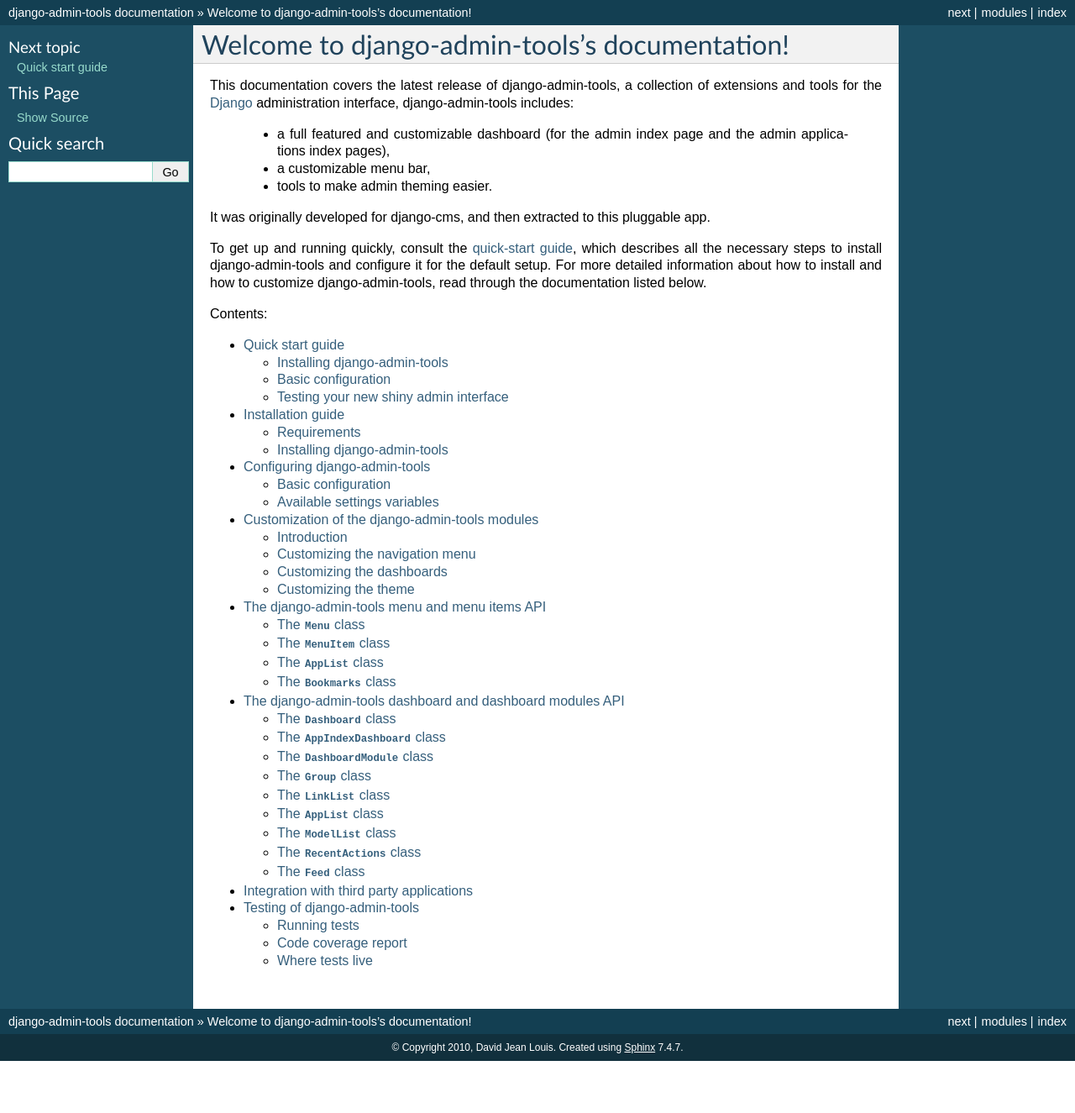
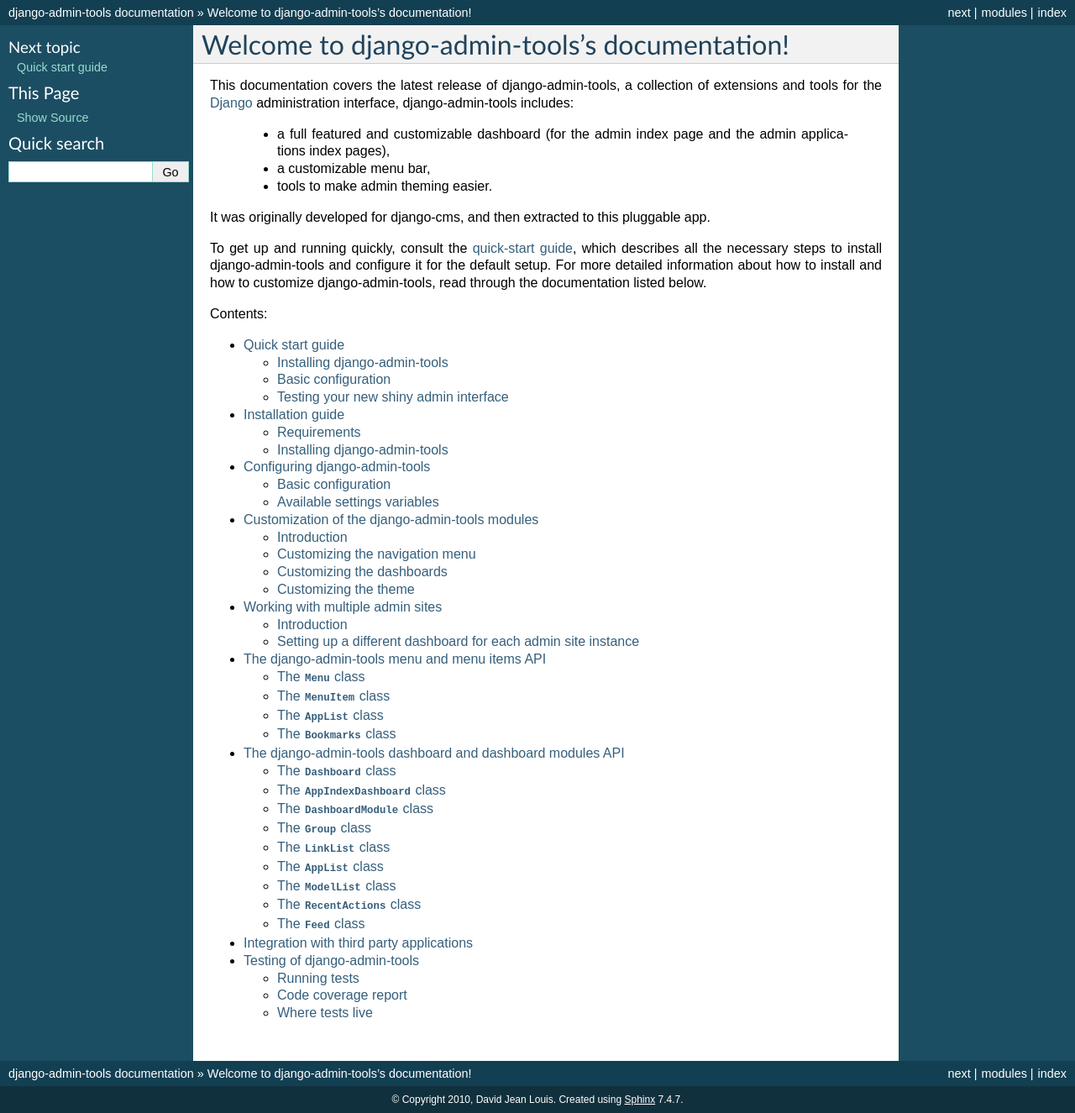
Before and after one commit to django-admin-tools/django-admin-tools, a Sphinx documentation site: the page built from docs/index.rst, in a window 1280 px wide. Shown: the whole page at 84% size. Built offline with Sphinx 7.4.7, drawn with Linux system fonts in a browser that asks for light colours; before the commit the page ends 1263 px from its top, so only the background shows below that; some of the changed lines change nothing that is shown.

Commit message:
Added docs for multiple admin site support

```diff
--- a/docs/index.rst
+++ b/docs/index.rst
@@ -34,6 +34,7 @@
    installation
    configuration
    customization
+   multiple_admin_sites
    menu
    dashboard
    integration
--- /dev/null
+++ b/docs/multiple_admin_sites.rst
@@ -0,0 +1,53 @@
+.. _multiple_admin_sites:
+
+Working with multiple admin sites
+=================================
+
+Introduction
+------------
+
+Django supports custom admin sites, and of course you can have as many
+admin sites as you want, django-admin-tools provides basic support for
+this, you can setup a custom dashboard for each admin site.
+
+.. note::
+    Multiple admin site support in django-admin-tools is, at the moment,
+    limited to dashboards. This means you cannot have different menus or
+    theming for each instance of admin sites. This will change in the near
+    near future though.
+
+
+Setting up a different dashboard for each admin site instance
+-------------------------------------------------------------
+
+In the following example we will assume that you have two admin site
+instances: the default django admin site and a custom admin site of your
+own. In your urls, you should have something like this::
+
+    from django.conf.urls.defaults import *
+    from django.contrib import admin
+    from yourproject.admin import admin_site
+
+    admin.autodiscover()
+
+    urlpatterns = patterns('',
+        (r'^admin/', include(admin.site.urls)),
+        (r'^myadmin/', include(admin_site.urls)),
+    )
+
+Now to configure your dashboards, you could do::
+
+    python manage.py customdashboard django_admin_dashboard.py
+    python manage.py customdashboard my_admin_dashboard.py
+
+And to tell django-admin-tools to use your custom dashboards depending on
+the admin site being used, you just have to add the following to your project
+settings file::
+
+    ADMIN_TOOLS_INDEX_DASHBOARD = {
+        'django.contrib.admin.site': 'yourproject.django_admin_dashboard.CustomIndexDashboard',
+        'yourproject.admin.admin_site': 'yourproject.my_admin_dashboard.CustomIndexDashboard',
+    }
+
+Note that the same applies for the ``ADMIN_TOOLS_APP_INDEX_DASHBOARD``
+settings variable.
```
